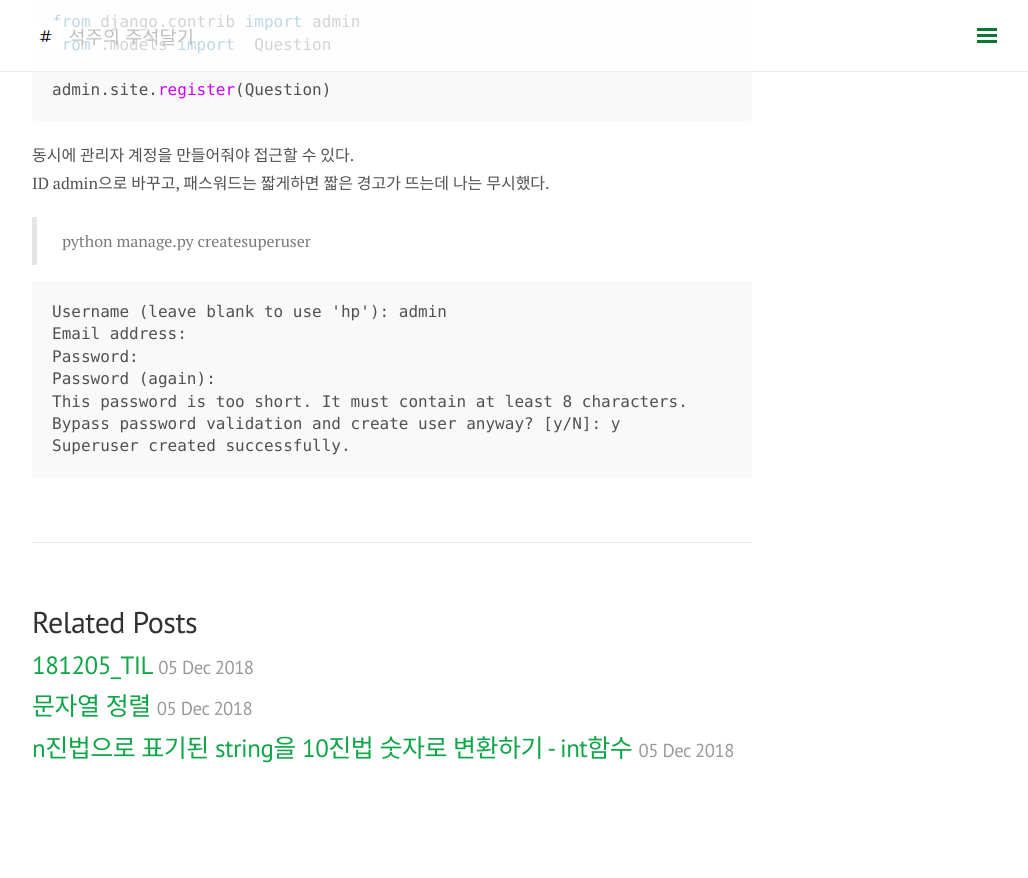
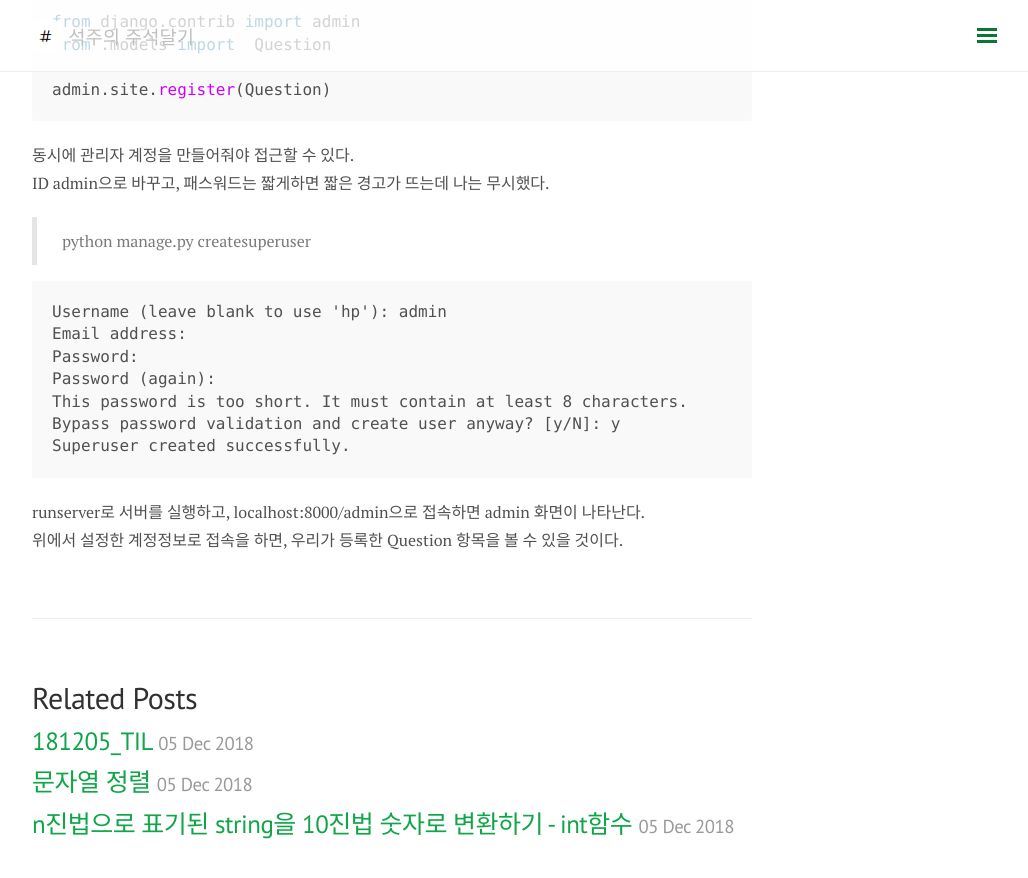
Before and after one commit to somefood/somefood.github.io, a Jekyll site: the page built from _posts/Django/2018-12-06-django2.md, in a window 1280 px wide and 900 px high, scrolled down 1402 px. Shown: the top 878 px of the window, without its empty margins (248-1276 px from the left). Built offline with Jekyll 4.4.1, drawn with Linux system fonts in a browser that asks for light colours; nearby versions of some CDN libraries; comment, search, counter and statistics services are not loaded; before the commit the page ends 2226 px from its top, so only the background shows below that.

Commit message:
Update 2018-12-06-django2.md

```diff
--- a/_posts/Django/2018-12-06-django2.md
+++ b/_posts/Django/2018-12-06-django2.md
@@ -72,3 +72,6 @@ This password is too short. It must contain at least 8 characters.
 Bypass password validation and create user anyway? [y/N]: y
 Superuser created successfully.
 </pre>
+
+runserver로 서버를 실행하고, localhost:8000/admin으로 접속하면 admin 화면이 나타난다.
+위에서 설정한 계정정보로 접속을 하면, 우리가 등록한 Question 항목을 볼 수 있을 것이다.
```
